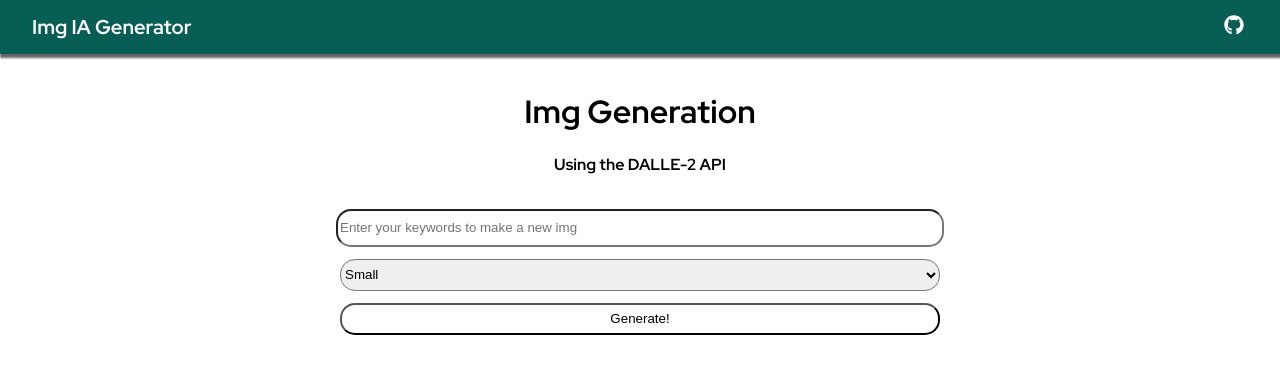
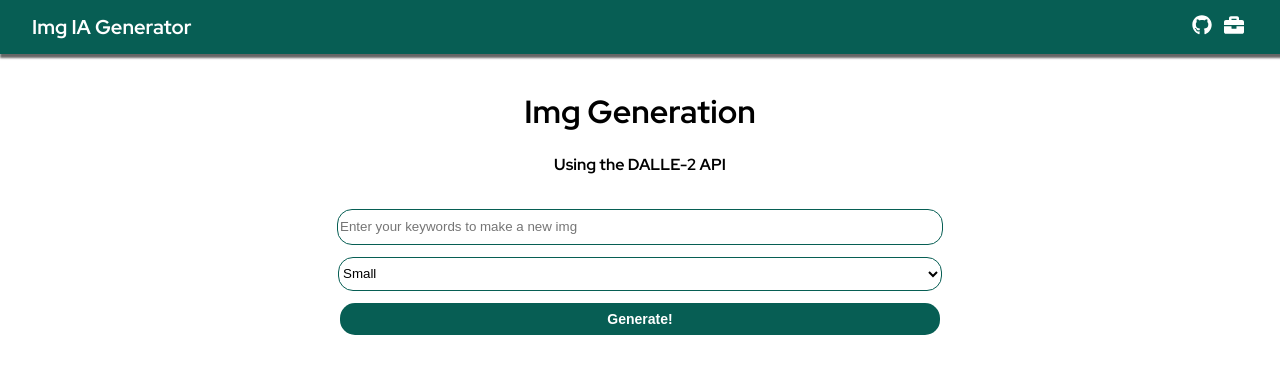
Before and after one commit to Ianduha13/ai-img-generator, a React (Create React App) app in the folder public/ai-img-generator/: page / in a window 1280 px wide. Shown: the top 374 px of the page. Built offline with nearby package versions, Linux system fonts and the light colour scheme; the HTML template or start-up script is replaced by a standard one.

Commit message:
Finishing styles and adding a portfolio link

```diff
--- a/public/ai-img-generator/src/components/Form.js
+++ b/public/ai-img-generator/src/components/Form.js
@@ -25,7 +25,7 @@ const Form = ({ generateImgRequest, cleanImg }) => {
         />
         <select
           name='size'
-          className='form-input'
+          className='form-select'
           placeholder='Select one Size'
           id='size'
         >
--- a/public/ai-img-generator/src/components/Navbar.js
+++ b/public/ai-img-generator/src/components/Navbar.js
@@ -1,5 +1,5 @@
 import "./styles/navbar.css"
-import { FaGithub } from "react-icons/fa"
+import { FaGithub, FaBriefcase } from "react-icons/fa"
 const Navbar = () => {
   return (
     <nav className='navbar'>
@@ -15,6 +15,14 @@ const Navbar = () => {
         >
           <FaGithub size='1.25em' color='white' />
         </a>
+        <a
+          className='navbar-btn'
+          href='https://my-portfolio-eta-bice.vercel.app/'
+          target={"_blank"}
+          rel='noreferrer'
+        >
+          <FaBriefcase size='1.25em' color='white' />
+        </a>
       </div>
     </nav>
   )
--- a/public/ai-img-generator/src/components/styles/form.css
+++ b/public/ai-img-generator/src/components/styles/form.css
@@ -16,15 +16,28 @@
   align-items: center;
 }
 .form-input{
-  display: block;
   margin-top: 12px;
   height: 32px;
   width: 80%;
   max-width: 600px;
   border-radius: 15px;
+  border: 1px solid #075e54;
+  padding: 2px, 0;
+}
+.form-select{
+  margin-top: 12px;
+  border: 1px solid #075e54;
+  background: transparent;
+  height: 34px;
+  width: 80%;
+  max-width: 604px;
+  border-radius: 15px;
 }
 .submit{
   height: 32px;
-  background-color: var(--primary-color);
-  color: var(--primary-bg-color);
+  background:#075e54;
+  border: 0;
+  color: #fff;
+  font-weight: 700;
+  font-size: 14px;
 }
--- a/public/ai-img-generator/src/components/styles/navbar.css
+++ b/public/ai-img-generator/src/components/styles/navbar.css
@@ -5,8 +5,8 @@
   align-items: center;
   justify-content: space-between;
   height: 54px;
-  background: var(--secondary-bg-color);
-  color: var(--secondary-color);
+  background:#075e54;
+  color:#fff;
   box-shadow: 2px 2px 2px 2px rgba(0,0,0,0.6);
 }
 .navbar-right{
@@ -14,6 +14,9 @@
   padding-right: 32px;
   align-items: center;
   margin-right: 4px;
+}
+.navbar-right a{
+  padding-left: 12px ;
 }
 .navbar-right button{
   background: transparent;
--- a/public/ai-img-generator/src/index.css
+++ b/public/ai-img-generator/src/index.css
@@ -10,10 +10,8 @@ body {
   display: flex;
   flex-direction: column;
   height: 100vh;
-  background-color: var(--primary-bg-color);
+  background-color: #fff;
   color: var(--primary-color);
-  --secondary-bg-color: #075e54;
-  --secondary-color: #fff;
 }
 .card-container{
   width: 100vw;
```
